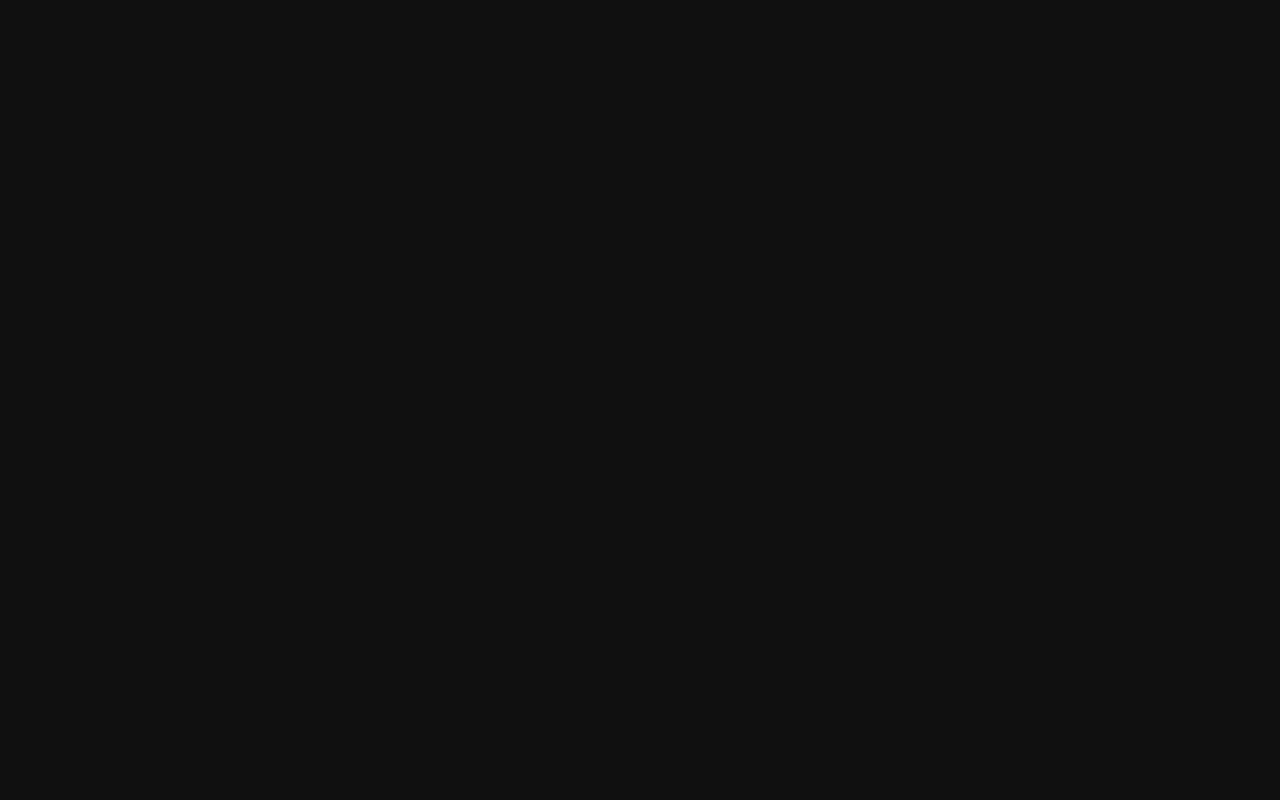
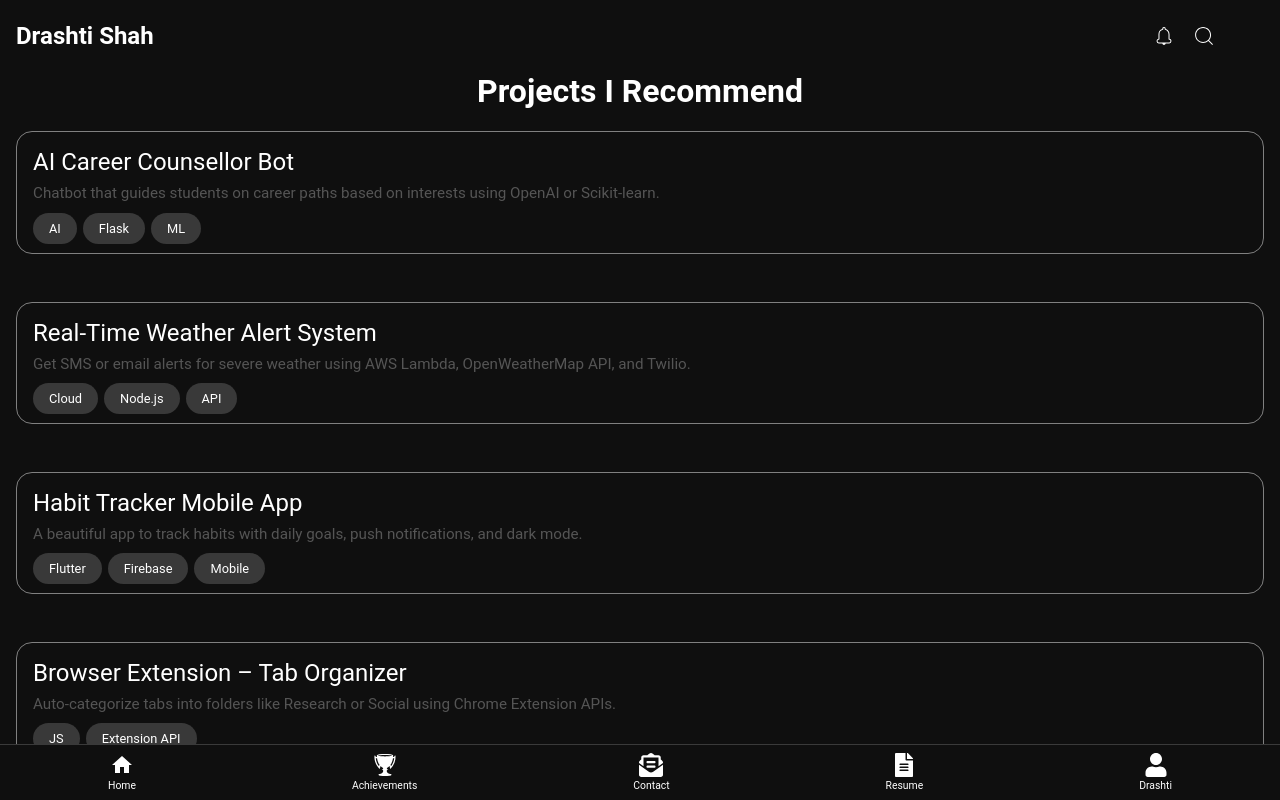
Before and after one commit to DrashtiSanjayShah/New-portfolio, a React (Vite) app: page /projects in a window 1280 px wide. Before the commit this address had no page. Shown: the top 800 px of the page. Built offline with nearby package versions, Linux system fonts and the light colour scheme.

Commit message:
completing soon

```diff
--- a/src/App.jsx
+++ b/src/App.jsx
@@ -7,6 +7,8 @@ import ProfilePage from './components/ProfilePage';
 import AchievementsPage from './components/AchievementsPage';
 import YouTubePlayer from './components/YoutubePlayer';
 import Freelance from './components/Freelance';
+import Project from './components/project';
+import Channels from './components/Channels';
 function App() {
   return (
 
@@ -18,6 +20,8 @@ function App() {
          <Route path="/achievements" element={<AchievementsPage />} />
          <Route path="/fullvideo" element={<YouTubePlayer />} />
          <Route path="/freelance" element={<Freelance />} />
+         <Route path="/projects" element={<Project />} />
+         <Route path="/channels" element={<Channels />} />
       </Routes>
 
   );
--- /dev/null
+++ b/src/components/Channels.jsx
@@ -0,0 +1,112 @@
+import React, { useState } from "react";
+import { Card, Row, Col, Container } from "react-bootstrap";
+import heetWebsite from "../assets/images/heetwebsite.png";
+import friday from "../assets/images/friday.png";
+import youneedtohearthis from "../assets/images/youneedtohearthis.png";
+import placement from "../assets/images/placement.png";
+import Teaching from "../assets/images/Teaching.jpeg";
+import Exam from "../assets/images/Exam.jpeg";
+import channelPhoto from "../assets/images/drashti-photo.png";
+import Header from './Header';
+import BottomNav from "./BottomNav";
+
+
+const dummyData = [
+  {
+    id: "5oUG8TwOv9c",
+    thumbnail: heetWebsite,
+    creator: "That One Girl in B.Tech",
+    title: "Making a FREE PORTFOLIO for my FOLLOWER",
+    views: "131 Views",
+    time: "4 months ago",
+  },
+   {
+    id: "rDGo6utuRis",
+    thumbnail: friday,
+    creator: "That One Girl in B.Tech",
+    title: "A Friday in life of a Corporate girlie💻 | making Ganesha Idol🌸",
+    views: "140 Views",
+    time: "6 months ago",
+  },
+  {
+    id: "xayj150NLrU",
+    thumbnail: Teaching,
+    creator: "That One Girl in B.Tech",
+    title: "Teaching Web Design | I became a Teacher",
+    views: "78 Views",
+    time: "1 year ago",
+  },
+
+  {
+    id: "Vn6kGqEWukw",
+    thumbnail: Exam,
+    creator: "That One Girl in B.Tech",
+    title: "Watch this before your NEXT EXAM",
+    views: "100 Views",
+    time: "1 year ago",
+  },
+
+  {
+    id: "B_O4vE5Uff4",
+    thumbnail: youneedtohearthis,
+    creator: "That One Girl in B.Tech",
+    title: "if you are in your early 20s, you need to hear this",
+    views: "421 Views",
+    time: "8 months ago",
+  },
+  {
+    id: "W0EZDgKWEwQ",
+    thumbnail: placement,
+    creator: "That One Girl in B.Tech",
+    title:
+      "HOW TO: PLACEMENT EP 1 | RESOURCES TO PREPARE FOR YOUR CAMPUS PLACEMENT",
+    views: "393 Views",
+    time: "5 months ago",
+  },
+
+];
+
+const Videos = () => {
+  const [hoveredIndex, setHoveredIndex] = useState(null);
+  const rows = [];
+  for (let i = 0; i < dummyData.length; i += 3) {
+    rows.push(dummyData.slice(i, i + 2));
+  }
+
+  return (
+    <>
+    <Header />
+    <Container className="channel-container">
+      {rows.map((rowItems, rowIndex) => (
+        <Row key={rowIndex} className="mb-4">
+          {rowItems.map((item, colIndex) => (
+            <Col key={colIndex} md={4}>
+              <Card
+                className="card"
+
+              >
+
+                <Card.Body>
+                  <div className="channel-card-body" style={{ display: "flex" }}>
+
+                    <img className="channel-photo-fav" src={channelPhoto} />
+                    <Card.Title className="video-title">
+                      {item.title}
+                    </Card.Title>
+                  </div>
+                  <Card.Text className="video-details">
+                    {item.creator} . {item.views} . {item.time}
+                  </Card.Text>
+                </Card.Body>
+              </Card>
+            </Col>
+          ))}
+        </Row>
+      ))}
+    </Container>
+    <BottomNav />
+    </>
+  );
+};
+
+export default Videos;
--- a/src/components/FilterBar.jsx
+++ b/src/components/FilterBar.jsx
@@ -11,8 +11,8 @@ const categories = [
   { name: 'Linkedin', external: 'https://www.linkedin.com/in/drashtisanjayshah/' },
   { name: 'GitHub', external: 'https://github.com/DrashtiSanjayShah' },
   { name: 'Certifications', external: 'https://drive.google.com/drive/folders/16LAVwVvn2WORqqTWsg9Hzt7KAdHXK0xS?usp=share_link' },
-  { name: 'My Fav YT channels', external: '/fav-yt' },
-  { name: 'Project Recommendations', external: '/projects' },
+  { name: 'My Fav YT channels', path: '/channels' },
+  { name: 'Project Recommendations', path: '/projects' },
 ];
 
 const FilterBar = () => (
--- a/src/components/FreelanceProjects.jsx
+++ b/src/components/FreelanceProjects.jsx
@@ -3,9 +3,7 @@ import { Card, Row, Col, Container } from "react-bootstrap";
 import HeetWebsite from "../assets/images/Heet-website.png";
 import LinkedinClone from "../assets/images/linkedin.png";
 import MoneyMontage from "../assets/images/MoneyMontage.png";
-import youneedtohearthis from "../assets/images/youneedtohearthis.png";
-import Teaching from "../assets/images/Teaching.jpeg";
-import Exam from "../assets/images/Exam.jpeg";
+import Sagebhrigu from "../assets/images/sagebhrigu.png";
 
 // Links to the work
 //Heet website (netlify): https://famous-bublanina-d637d4.netlify.app
@@ -34,7 +32,7 @@ const dummyData = [
   },
 
   {
-    thumbnail: Exam,
+    thumbnail: Sagebhrigu,
     title: "SageBhrigu",
     description: "Watch this before your NEXT EXAM",
     link: "https://starlit-manatee-7c9f3f.netlify.app",
@@ -42,7 +40,6 @@ const dummyData = [
 ];
 
 const FreelaneProjects = () => {
-  const [hoveredIndex, setHoveredIndex] = useState(null);
   const rows = [];
   for (let i = 0; i < dummyData.length; i += 2) {
     rows.push(dummyData.slice(i, i + 2));
--- a/src/components/achievements.css
+++ b/src/components/achievements.css
@@ -2,7 +2,6 @@
 .achievements-container {
   background-color: #0f0f0f;
   color: white;
-  padding: 0 2rem;
   font-family: "Roboto", sans-serif;
   margin-bottom: 4rem
 }
@@ -20,14 +19,27 @@
 
 .hero-section {
   text-align: center;
-  margin-bottom: 2rem;
+  margin-top: -1rem;
 }
 
 .hero-section h1 {
-  font-size: 2.5rem;
-  margin-bottom: 0.5rem;
+  font-size: 2rem;
 }
 
+.achievement-right-side-video{
+  margin-left: 2rem;
+}
+
+.achievement-right-side-video h3{
+  /* color: red; */
+  font-size: 1.45rem;
+  font-size: light;
+}
+
+.achievement-right-side-video p{
+  color: grey;
+  font-size: 1.05rem;
+}
 .achievements-grid {
   display: grid;
   grid-template-columns: repeat(auto-fit, minmax(280px, 1fr));
--- /dev/null
+++ b/src/components/project.css
@@ -0,0 +1,35 @@
+.container {
+  padding: 1rem;
+}
+
+.project-card {
+  transition: transform 0.3s ease;
+  border: none;
+  padding: 1rem;
+  margin-bottom: 3rem;
+  border: 1px solid grey;
+  border-radius: 1rem;
+}
+
+.project-card:hover {
+  transform: scale(1.02);
+}
+
+.project-card .card-title {
+  font-size: 1.5rem;
+}
+
+.project-card .card-text {
+  font-size: 0.95rem;
+  color: #555;
+  margin-top: 0.5rem;
+}
+
+.project-card .badge {
+  background-color: #393939;
+  font-size: 0.8rem;
+  margin-right: 6px;
+  margin-top: 8px;
+  padding: 0.5rem 1rem;
+  border-radius: 2rem;
+}
--- /dev/null
+++ b/src/components/project.jsx
@@ -0,0 +1,98 @@
+import React from "react";
+import { Card, Badge, Container, Row, Col } from "react-bootstrap";
+import './project.css';
+import Header from "./Header";
+import BottomNav from "./BottomNav";
+const projects = [
+  {
+    title: "AI Career Counsellor Bot",
+    tags: ["AI", "Flask", "ML"],
+    description:
+      "Chatbot that guides students on career paths based on interests using OpenAI or Scikit-learn.",
+  },
+  {
+    title: "Real-Time Weather Alert System",
+    tags: ["Cloud", "Node.js", "API"],
+    description:
+      "Get SMS or email alerts for severe weather using AWS Lambda, OpenWeatherMap API, and Twilio.",
+  },
+  {
+    title: "Habit Tracker Mobile App",
+    tags: ["Flutter", "Firebase", "Mobile"],
+    description:
+      "A beautiful app to track habits with daily goals, push notifications, and dark mode.",
+  },
+  {
+    title: "Browser Extension – Tab Organizer",
+    tags: ["JS", "Extension API"],
+    description:
+      "Auto-categorize tabs into folders like Research or Social using Chrome Extension APIs.",
+  },
+  {
+    title: "Invoice Generator CLI Tool",
+    tags: ["Python", "CLI", "PDF"],
+    description:
+      "Terminal-based tool to generate PDF invoices using ReportLab or PDFKit with JSON templates.",
+  },
+  {
+    title: "Spotify Song Mood Classifier",
+    tags: ["ML", "Spotify API", "Streamlit"],
+    description:
+      "Predicts mood of songs based on metadata and lyrics. Visualized using Streamlit.",
+  },
+  {
+    title: "IoT Smart Plant Monitor",
+    tags: ["IoT", "Arduino", "MQTT"],
+    description:
+      "Monitors plant moisture and sends updates via Blynk/MQTT. Dashboard via React or Flutter.",
+  },
+  {
+    title: "Notion-like Markdown Editor",
+    tags: ["React", "MongoDB", "Editor"],
+    description:
+      "Custom Notion clone with markdown support, block editor, theme switch, and PDF export.",
+  },
+  {
+    title: "Dockerized Resume Parser",
+    tags: ["Docker", "FastAPI", "spaCy"],
+    description:
+      "Parses resumes to structured JSON using spaCy. Deployable with Docker on Heroku or Render.",
+  },
+  {
+    title: "E-commerce Admin Dashboard",
+    tags: ["Vue", "Charts", "Django"],
+    description:
+      "Shows orders, profits, and inventory with filters and Chart.js visualizations. Supports roles.",
+  },
+];
+
+export default function TechProjects() {
+  return (
+    <>
+<Header />
+    <Container>
+      <h1 className="hero-section">Projects I Recommend</h1>
+      <Row>
+        {projects.map((proj, idx) => (
+          <Col key={idx} xs={12} md={6} className="mb-4">
+            <Card className="project-card">
+  <Card.Body>
+    <Card.Title>{proj.title}</Card.Title>
+    <Card.Text>{proj.description}</Card.Text>
+    <div className="d-flex flex-wrap">
+      {proj.tags.map((tag, i) => (
+        <Badge key={i} className="badge">
+          {tag}
+        </Badge>
+      ))}
+    </div>
+  </Card.Body>
+</Card>
+          </Col>
+        ))}
+      </Row>
+    </Container>
+    <BottomNav />
+    </>
+  );
+}
--- a/src/index.css
+++ b/src/index.css
@@ -66,8 +66,19 @@ body {
 
 }
 
+.channel-card-body{
+  margin-left: 1rem;
+}
 
-
+.channel-photo-fav{
+  width: 10rem;
+  height: 10rem;
+  border-radius: 50%;
+  object-fit: cover;
+  flex-shrink: 0;
+  margin-top: 1rem;
+   object-position: center top;
+}
 .logo{
   text-decoration: none;
   color: white;
```
Also changed, not shown: src/assets/images/sagebhrigu.png (added).
